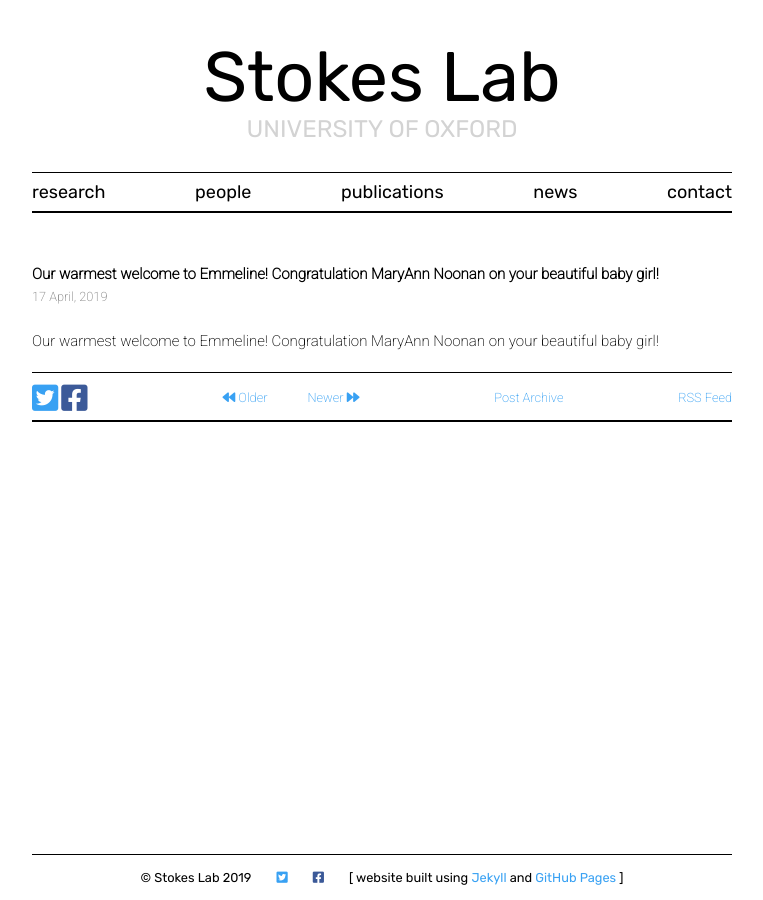
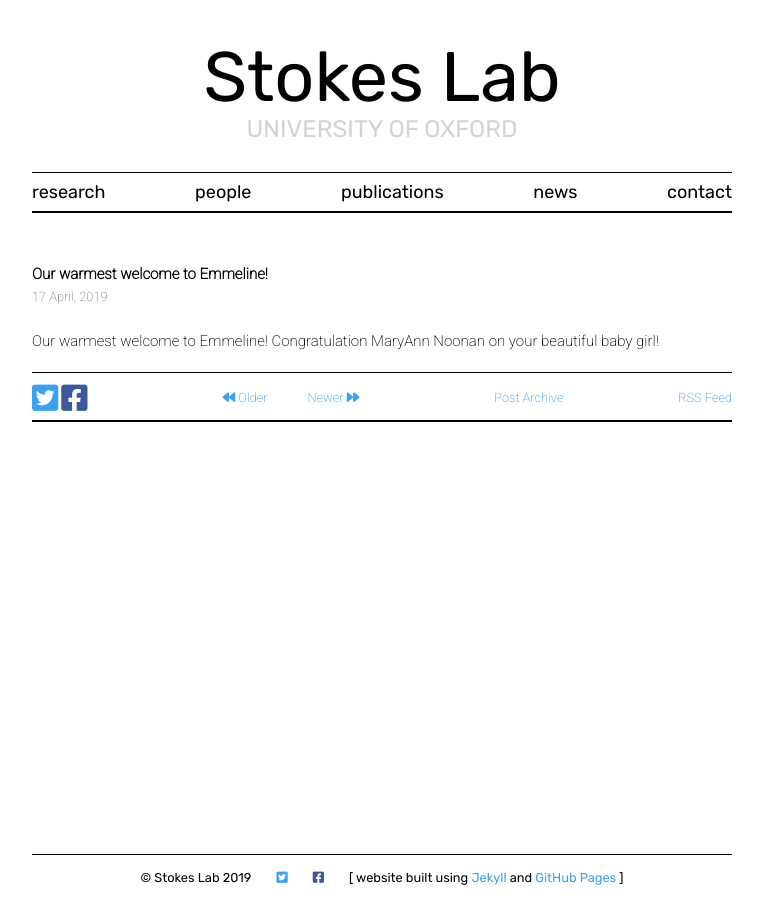
Before and after one commit to stokeslab/stokeslab.github.io, a Jekyll site: the page built from _posts/2019-04-17-welcome-emmeline.md, in a window 1280 px wide. Shown: the whole page, without its empty margins (258-1021 px from the left). Built offline with Jekyll 4.4.1, drawn with Linux system fonts in a browser that asks for light colours; nearby versions of some CDN libraries; some web fonts are replaced.

Commit message:
Update 2019-04-17-welcome-emmeline.md

```diff
--- a/_posts/2019-04-17-welcome-emmeline.md
+++ b/_posts/2019-04-17-welcome-emmeline.md
@@ -1,6 +1,6 @@
 ---
 layout: post
-title:  "Our warmest welcome to Emmeline! Congratulation MaryAnn Noonan on your beautiful baby girl!"
+title:  "Our warmest welcome to Emmeline!"
 ---
 
 Our warmest welcome to Emmeline! Congratulation MaryAnn Noonan on your beautiful baby girl!
```
